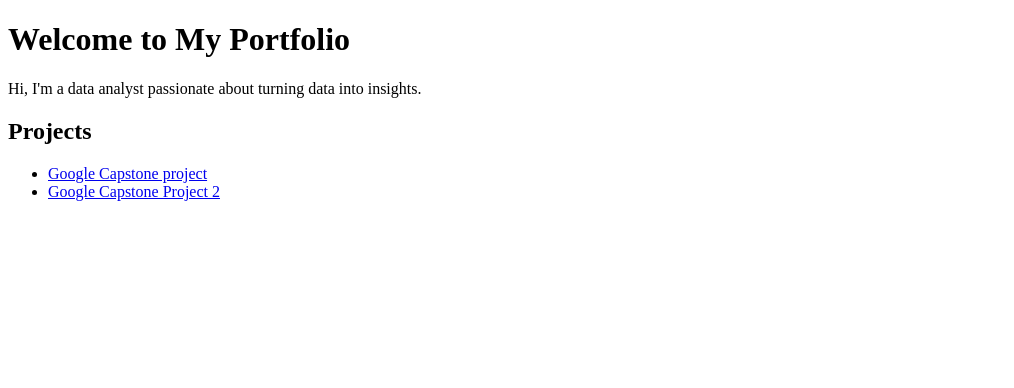
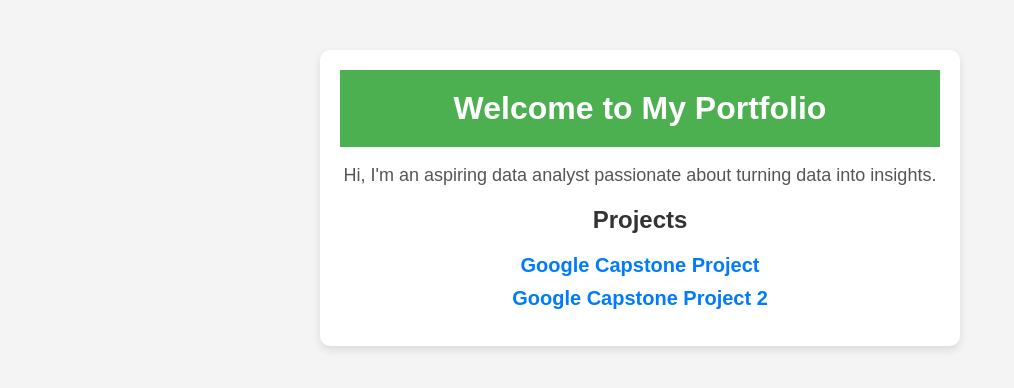
Before and after one commit to Dataprofessional2/Capstone-Projects, a plain HTML site: page index.html in a window 1280 px wide. Shown: the whole page, without its empty margins (0-1014 px from the left). Drawn offline with Linux system fonts and the light colour scheme.

Commit message:
Add files via upload

```diff
--- a/index.html
+++ b/index.html
@@ -2,14 +2,72 @@
 <html>
 <head>
     <title>My Data Analytics Portfolio</title>
+    <style>
+        body {
+            font-family: Arial, sans-serif;
+            margin: 0;
+            padding: 0;
+            background-color: #f4f4f4;
+            text-align: center;
+        }
+
+        h1 {
+            background-color: #4CAF50;
+            color: white;
+            padding: 20px;
+            margin: 0;
+        }
+
+        h2 {
+            color: #333;
+            margin-top: 20px;
+        }
+
+        p {
+            font-size: 18px;
+            color: #555;
+        }
+
+        ul {
+            list-style-type: none;
+            padding: 0;
+        }
+
+        li {
+            margin: 10px 0;
+        }
+
+        a {
+            text-decoration: none;
+            font-size: 20px;
+            color: #007BFF;
+            font-weight: bold;
+            transition: color 0.3s ease-in-out;
+        }
+
+        a:hover {
+            color: #0056b3;
+        }
+
+        .container {
+            max-width: 600px;
+            margin: 50px auto;
+            background: white;
+            padding: 20px;
+            border-radius: 10px;
+            box-shadow: 0 4px 8px rgba(0, 0, 0, 0.1);
+        }
+    </style>
 </head>
 <body>
-    <h1>Welcome to My Portfolio</h1>
-    <p>Hi, I'm a data analyst passionate about turning data into insights.</p>
-    <h2>Projects</h2>
-    <ul>
-        <li><a href="project1.html">Google Capstone project</a></li>
-        <li><a href="project2.html">Google Capstone Project 2</a></li>
-    </ul>
+    <div class="container">
+        <h1>Welcome to My Portfolio</h1>
+        <p>Hi, I'm an aspiring data analyst passionate about turning data into insights.</p>
+        <h2>Projects</h2>
+        <ul>
+            <li><a href="project1.html">Google Capstone Project</a></li>
+            <li><a href="project2.html">Google Capstone Project 2</a></li>
+        </ul>
+    </div>
 </body>
 </html>
```
